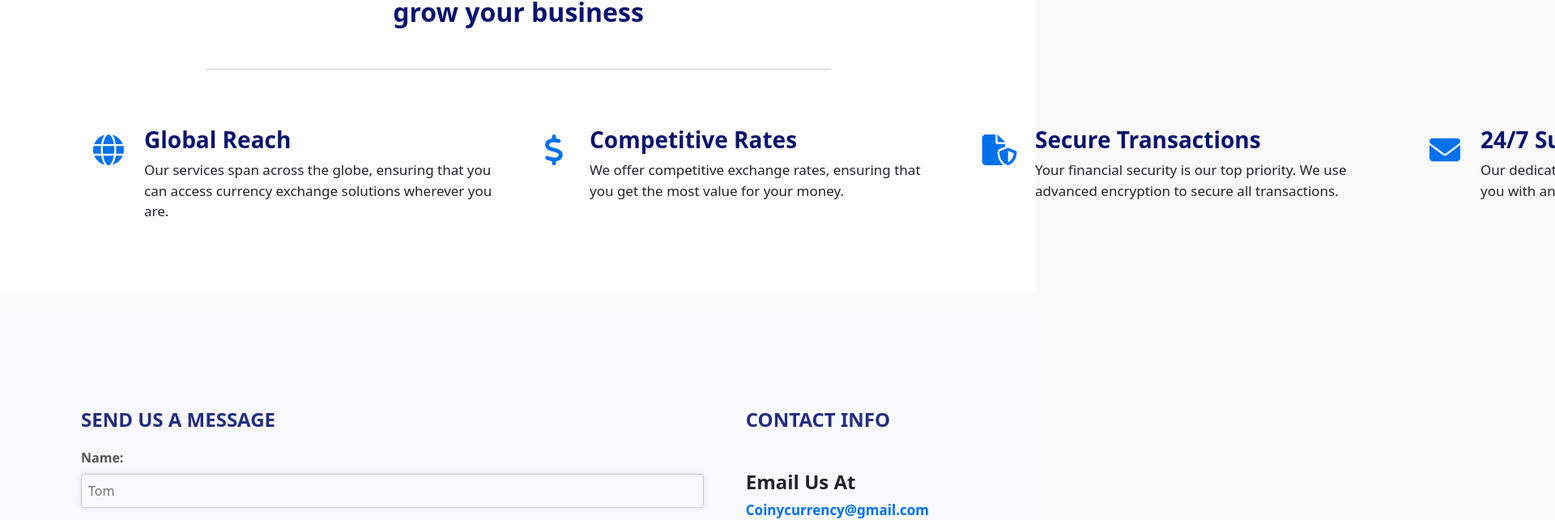
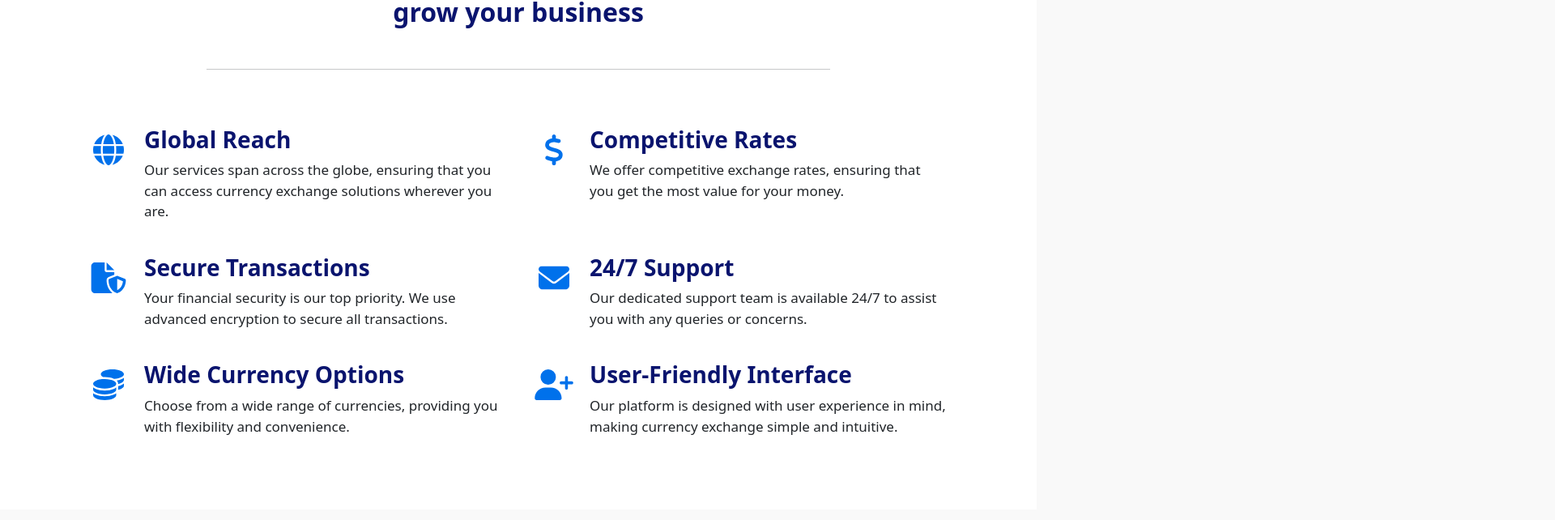
Before and after one commit to Justas10k/CoinyCurrency, a React (Vite) app: page / in a window 1280 px wide. Shown: the part 1399-2041 px from the top of the page at 81% size, 1920 px wide, since content can reach past the window. Built offline with nearby package versions, Linux system fonts and the light colour scheme; no server answers.

Commit message:
choose us upt

```diff
--- a/src/Components/ChooseUs.jsx
+++ b/src/Components/ChooseUs.jsx
@@ -55,7 +55,7 @@ const ChooseUs = () => {
           <h2 className='color-dark-blue'>We&rsquo;ve got everything you need to launch and grow your business</h2>
           <hr className='Whatwedo-line' />
         </div>
-        <div className='d-flex'>
+        <div className='choose-text-con'>
           {chooseUsData.map((item, index) => (
             <div key={index} className={`col-lg-6 col-md-12 ${index % 2 === 0 ? '' : 'Whatwedo-container'}`}>
               <div className='Whatwedo-block'>
--- a/src/Styles/ChooseUs.css
+++ b/src/Styles/ChooseUs.css
@@ -20,7 +20,10 @@
   width: 100%;
   margin: 50px auto;
 }
-
+.choose-text-con{
+  display: flex;
+  flex-wrap: wrap;
+}
 .Whatwedo-block {
   margin: 10px;
   padding: 10px;
```
